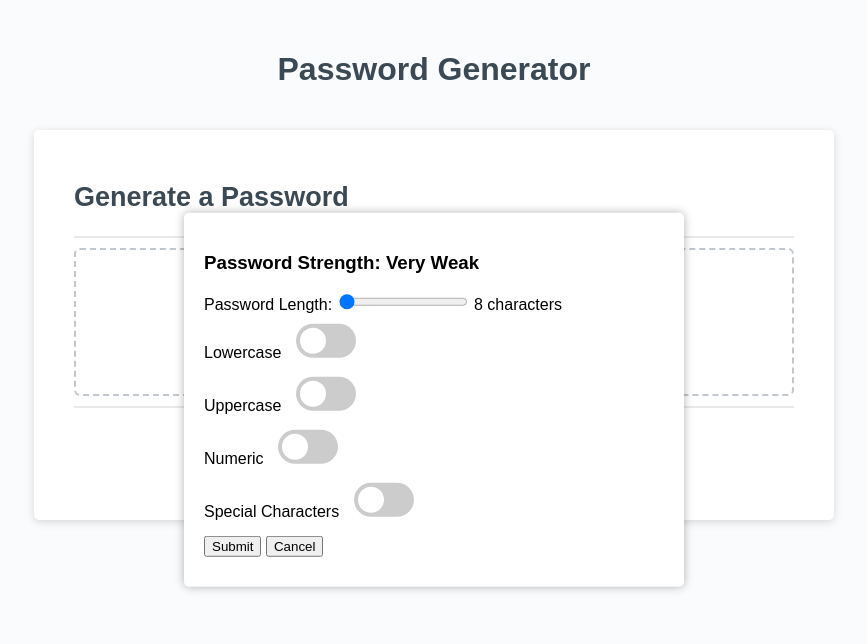
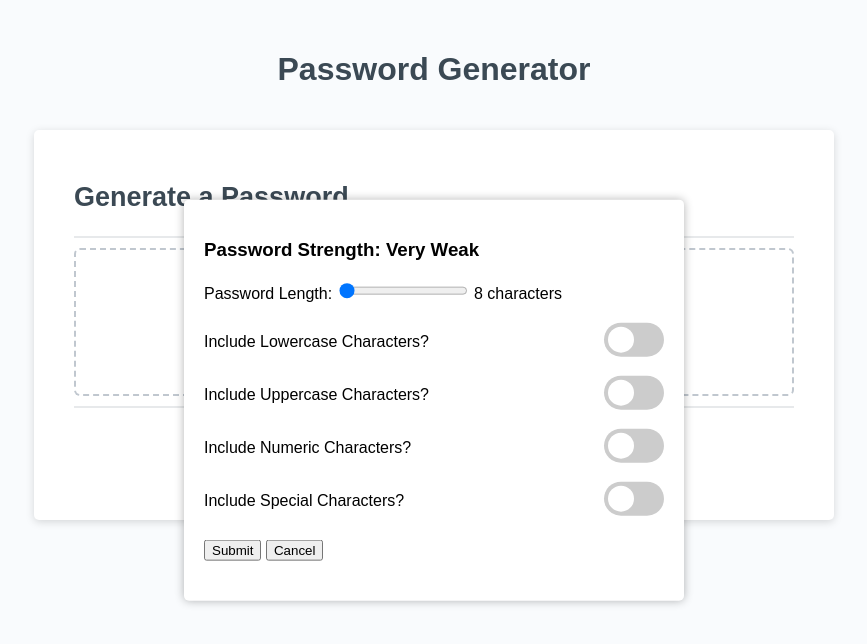
Before and after one commit to KobayashiKerfuffle/varnas-password-generator, a plain HTML site: page index.html in a window 1280 px wide. Both pictures are taken after a click on the button "Generate Password". Shown: the whole page, without its empty margins (206-1073 px from the left). Drawn offline with Linux system fonts and the light colour scheme.

Commit message:
Final formatting completed.

```diff
--- a/assets/css/style.css
+++ b/assets/css/style.css
@@ -202,6 +202,13 @@ input:checked + .slider:before {
 
 .sliderGroup {
   margin-bottom: 15px;
+  display: flex;
+  align-items: center;  /* Vertically center align items */
+  justify-content: space-between;  /* Put maximum space between the label and the switch */
+}
+
+.switch-container {
+  display: inline-block;
 }
 
 #errorDialog {
@@ -224,7 +231,7 @@ input:checked + .slider:before {
 }
 
 .inputGroup {
-  margin: 10px 0;
+  margin: 20px 0;
 }
 
 .toggleButton {
--- a/index.html
+++ b/index.html
@@ -39,39 +39,46 @@
           <label for="passwordLengthSlider">Password Length:
               <input type="range" min="8" max="128" value="8" id="passwordLengthSlider">
               <span id="passwordLengthDisplay">8</span> characters</label>
-
       </div>
       <div class="inputGroup">
           <div class="sliderGroup">
-              <label>Lowercase</label>
+              <label>Include Lowercase Characters?</label>
+              <div class="switch-container">
                   <label class="switch">
                       <input type="checkbox" id="lowercaseSlider" data-type="lowercase">
                       <span class="slider round"></span>
                   </label>
               </div>
+          </div>
 
           <div class="sliderGroup">
-              <label>Uppercase</label>
+              <label>Include Uppercase Characters?</label>
+              <div class="switch-container">
                   <label class="switch">
                       <input type="checkbox" id="uppercaseSlider" data-type="uppercase">
                       <span class="slider round"></span>
                   </label>
               </div>
+          </div>
 
           <div class="sliderGroup">
-              <label>Numeric</label>
+              <label>Include Numeric Characters?</label>
+              <div class="switch-container">
                   <label class="switch">
                       <input type="checkbox" id="numericSlider" data-type="numeric">
                       <span class="slider round"></span>
                   </label>
               </div>
+          </div>
 
           <div class="sliderGroup">
-              <label>Special Characters</label>
+              <label>Include Special Characters?</label>
+              <div class="switch-container">
                   <label class="switch">
                       <input type="checkbox" id="specialSlider" data-type="special">
                       <span class="slider round"></span>
                   </label>
+              </div>
           </div>
       </div>
 
```
Lines whose indentation alone changed are shown as unchanged.
